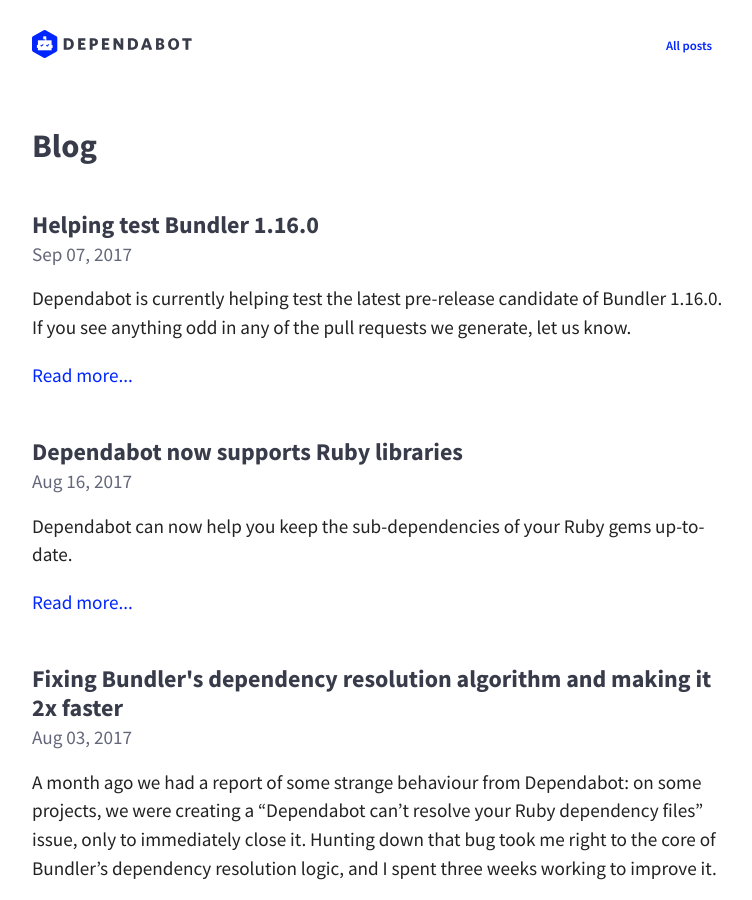
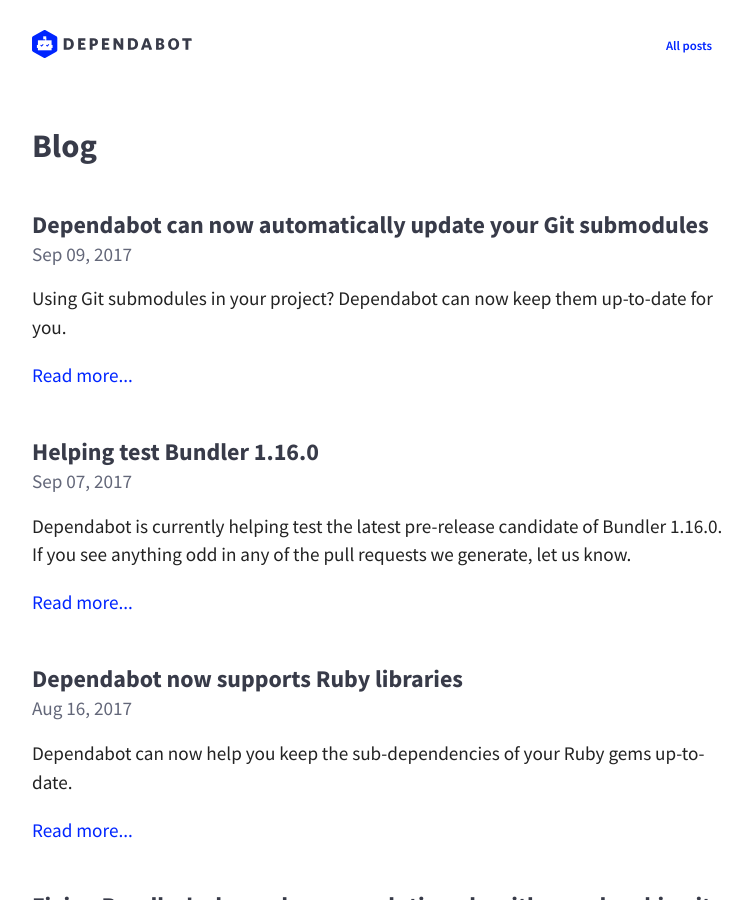
Before and after one commit to desenvolvedorIcotrade/App.bot, a Jekyll site: the page built from blog/index.html, in a window 1280 px wide and 900 px high. Shown: the whole window, without its empty margins (258-1010 px from the left). Built offline with Jekyll 4.4.1, drawn with Linux system fonts in a browser that asks for light colours; nearby versions of some CDN libraries.

Commit message:
Blog submodule support

```diff
--- /dev/null
+++ b/blog/_posts/2017-09-09-dependabot-now-supports-git-submodules.md
@@ -0,0 +1,20 @@
+---
+layout: post
+title:  "Dependabot can now automatically update your Git submodules"
+date:   2017-09-09 10:00:00 +0100
+---
+
+Using Git submodules in your project? Dependabot can now keep them up-to-date
+for you.
+
+To get started, just click the "Add project" button and select the repo
+you'd like to automate updates for. Select "Git Submodules" from the list of
+languages, and click "Add". Dependabot will check for updates for you
+every day, and create pull requests when it finds any.
+
+We added submodule support after a [request from customer][feedback-request].
+If there's a feature you'd like us to add, or if you ever have any feedback on
+Dependabot, [let us know][feedback-link]!
+
+[feedback-request]: https://github.com/dependabot/feedback/issues/4
+[feedback-link]: https://github.com/dependabot/feedback
--- a/index.html
+++ b/index.html
@@ -201,7 +201,7 @@
             <img src="/images/icon-git.svg" />
           </div>
           <div class="language-description">
-            Git submodules
+            Git Submodules
           </div>
         </div>
       </div>
```
